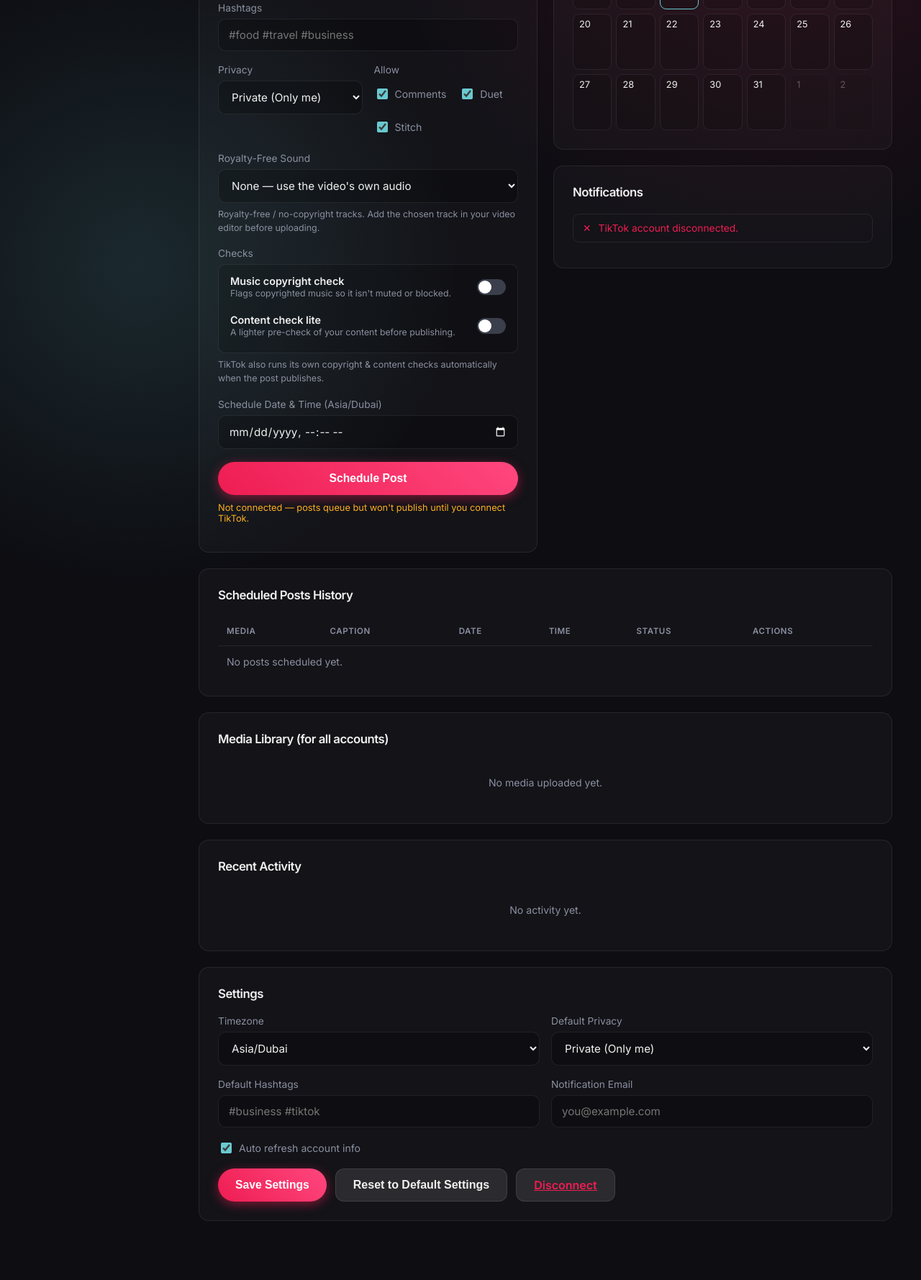
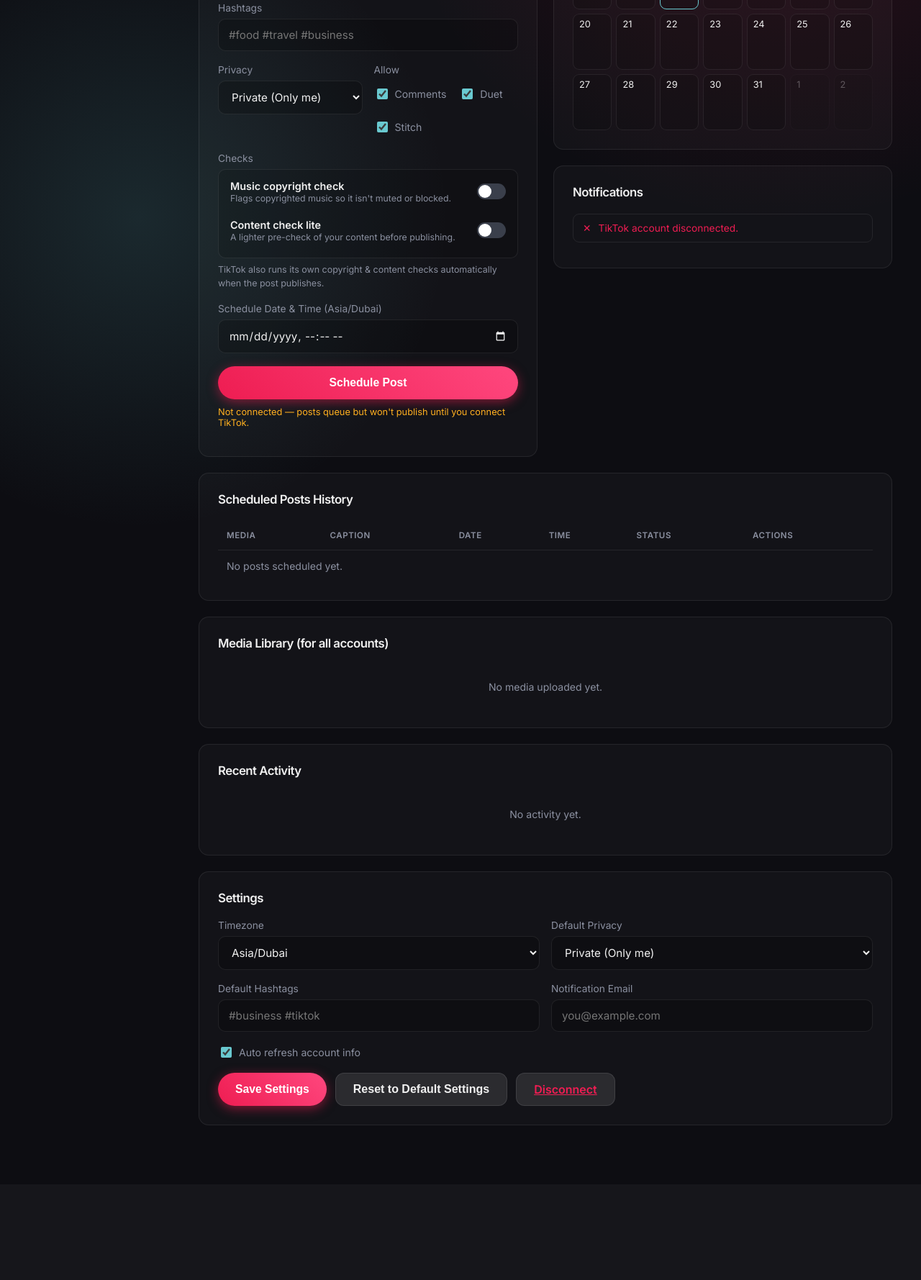
Before and after one commit to aaron35tobias/tiktok-scheduler, a Django app: page /dashboard/ in a window 1280 px wide. Shown: the part 1041-2820 px from the top of the page at 72% size. After the commit the page ends 2605 px from the top, so only its background shows below. Run offline with Django 5.2, Linux system fonts and the light colour scheme; parts of the project's set-up code (start-up, migrations or seed data) failed here and were passed over.

Commit message:
revert: remove Royalty-Free Sound option (can't attach audio via TikTok API)

```diff
--- a/core/templates/core/dashboard.html
+++ b/core/templates/core/dashboard.html
@@ -391,22 +391,6 @@
                     </div>
 
                     <div class="form-group">
-                        <label>Royalty-Free Sound</label>
-                        <select name="royalty_free_sound">
-                            <option value="">None — use the video's own audio</option>
-                            <option value="Lofi Chill">Lofi Chill</option>
-                            <option value="Upbeat Corporate">Upbeat Corporate</option>
-                            <option value="Cinematic Ambient">Cinematic Ambient</option>
-                            <option value="Energetic Pop">Energetic Pop</option>
-                            <option value="Acoustic Folk">Acoustic Folk</option>
-                            <option value="Electronic Dance">Electronic Dance</option>
-                            <option value="Jazz Cafe">Jazz Cafe</option>
-                            <option value="Inspiring Piano">Inspiring Piano</option>
-                        </select>
-                        <div class="hint">Royalty-free / no-copyright tracks. Add the chosen track in your video editor before uploading.</div>
-                    </div>
-
-                    <div class="form-group">
                         <label>Checks</label>
                         <div class="checks-box">
                             <label class="check-row">
--- a/core/views.py
+++ b/core/views.py
@@ -301,7 +301,6 @@ def schedule_post(request):
     allow_stitch = request.POST.get('allow_stitch') == 'on'
     music_copyright_check = request.POST.get('music_copyright_check') == 'on'
     content_check_lite = request.POST.get('content_check_lite') == 'on'
-    royalty_free_sound = request.POST.get('royalty_free_sound', '')
 
     if not all([media_file, schedule_time_str]):
         return JsonResponse({'error': 'Missing required fields (file or schedule time)'}, status=400)
@@ -337,7 +336,6 @@ def schedule_post(request):
         account_open_id=owner_open_id,
         music_copyright_check=music_copyright_check,
         content_check_lite=content_check_lite,
-        royalty_free_sound=royalty_free_sound,
     )
 
     posts = Storage.load_schedule()
--- a/tiktok_scheduler/models.py
+++ b/tiktok_scheduler/models.py
@@ -82,7 +82,6 @@ class Post:
     account_open_id: str = ""           # which connected account this post belongs to
     music_copyright_check: bool = False
     content_check_lite: bool = False
-    royalty_free_sound: str = ""
 
     @property
     def media_filename(self) -> str:
@@ -127,7 +126,6 @@ class Post:
             "account_open_id": self.account_open_id,
             "music_copyright_check": self.music_copyright_check,
             "content_check_lite": self.content_check_lite,
-            "royalty_free_sound": self.royalty_free_sound,
         }
 
     @classmethod
@@ -148,5 +146,4 @@ class Post:
             account_open_id=data.get("account_open_id", ""),
             music_copyright_check=data.get("music_copyright_check", False),
             content_check_lite=data.get("content_check_lite", False),
-            royalty_free_sound=data.get("royalty_free_sound", ""),
         )
```
